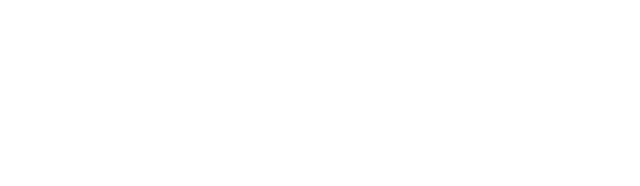
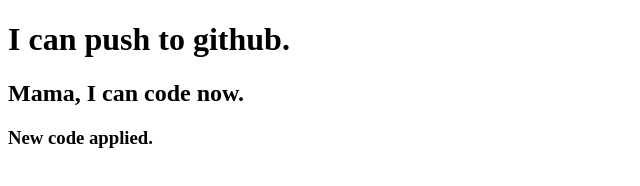
Before and after one commit to shariarsibbir/my-second-repo, a plain HTML site: page index.html in a window 1280 px wide. Shown: the whole page, without its empty margins (0-640 px from the left). Drawn offline with Linux system fonts and the light colour scheme.

Commit message:
added header

```diff
--- a/index.html
+++ b/index.html
@@ -7,6 +7,8 @@
     <title>My second github repo</title>
 </head>
 <body>
-
+    <h1>I can push to github.</h1>
+    <h2>Mama, I can code now.</h2>
+    <h3>New code applied.</h3>
 </body>
 </html>
```
